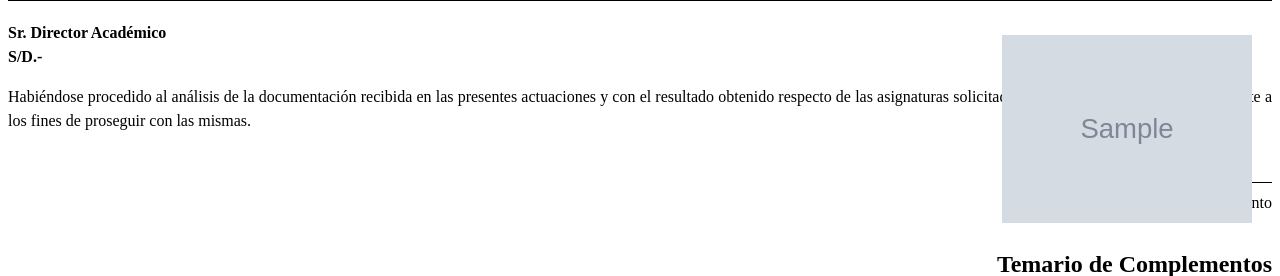
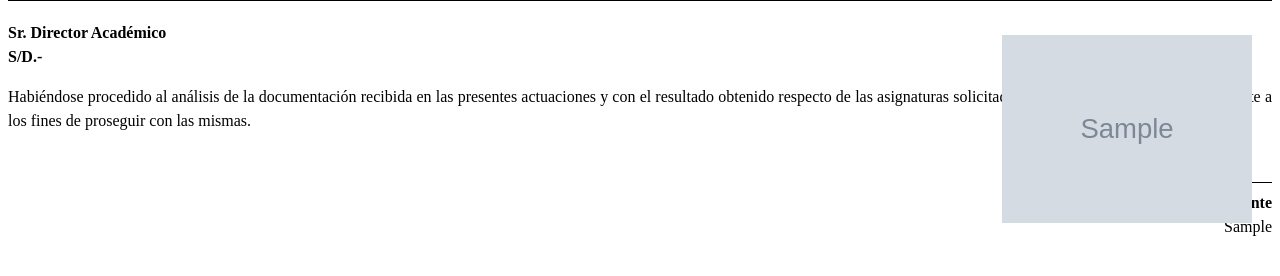
Before and after one commit to Dept-Civil-UTN-FRLP/civil-web, a Django app: template equivalencias/templates/equivalencias/acta_template.html in a window 1280 px wide. Shown: the part 480-756 px from the top of the page. Run offline with Django 5.2, Linux system fonts and the light colour scheme; the template is opened without the code that fills it: most values are stand-ins (such as "Sample title", 1, 10 or a date in 2020); grey boxes marked "Sample" are stand-in pictures.

Commit message:
feat: firma dinámica en template del acta

```diff
--- a/equivalencias/templates/equivalencias/acta_template.html
+++ b/equivalencias/templates/equivalencias/acta_template.html
@@ -122,10 +122,15 @@
 
     <div class="signature-block" style="text-align: right; margin-top: 40px;">
 
+    {% if signature_image_path %}
     <img src="{{ signature_image_path }}" alt="Firma" class="signature-image">
+    {% endif %}
 
     <p class="signature-line" style="margin-top: 0; margin-bottom: 4px;"></p>
-    <p style="text-align: right; margin-top: 0;">Firma y sello del Departamento</p>
+    <p style="text-align: right; margin-top: 0;">
+        {% if nombre_firmante %}<strong>{{ nombre_firmante }}</strong><br>{% endif %}
+        {% if cargo_firmante %}{{ cargo_firmante }}{% else %}Firma y sello del Departamento{% endif %}
+    </p>
 
     <hr style="page-break-after: always; border: none; margin: 0; padding: 0;">
 
```
